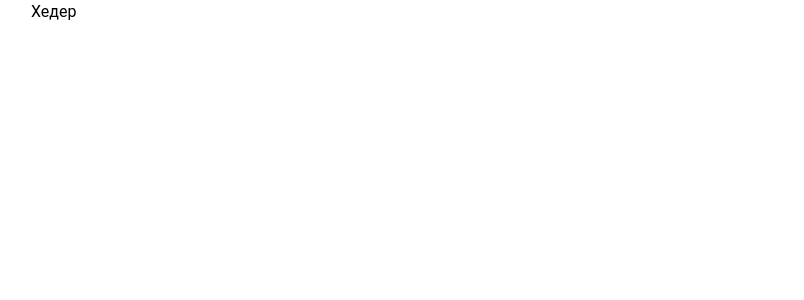
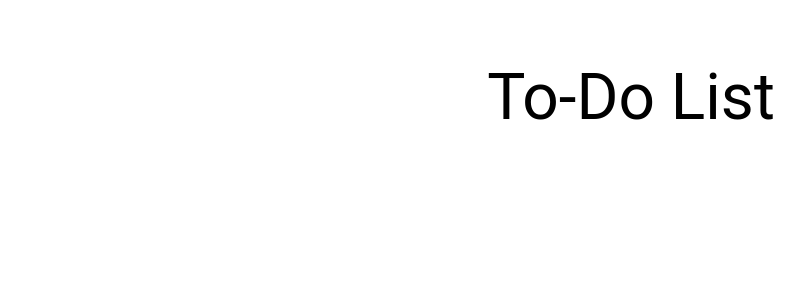
Before and after one commit to Qumansa/todolist_redux, a React (Create React App) app: page / in a window 1280 px wide. Shown: the top 300 px of the page, without its empty margins (9-813 px from the left). Built offline with nearby package versions, Linux system fonts and the light colour scheme; a web font is replaced by a local one.

Commit message:
Хедер
Верстка

```diff
--- a/public/index.html
+++ b/public/index.html
@@ -9,7 +9,7 @@
 			name="description"
 			content="Web site created using create-react-app"
 		/>
-		<title>ToDoList Redux</title>
+		<title>To-Do List Redux</title>
 	</head>
 	<body>
 		<noscript>You need to enable JavaScript to run this app.</noscript>
--- a/src/components/header/Header.js
+++ b/src/components/header/Header.js
@@ -2,9 +2,9 @@ import './header.sass';
 
 const Header = () => {
     return (
-        <header className='header'>
+        <header className="header">
             <div className="container">
-                Хедер
+                <h1 className="header__title">To-Do List</h1>
             </div>
         </header>
     );
--- a/src/components/header/header.sass
+++ b/src/components/header/header.sass
@@ -0,0 +1,6 @@
+.header
+    padding-top: 50px
+    &__title
+        font-size: 64px
+        line-height: 96px
+        text-align: center
```
